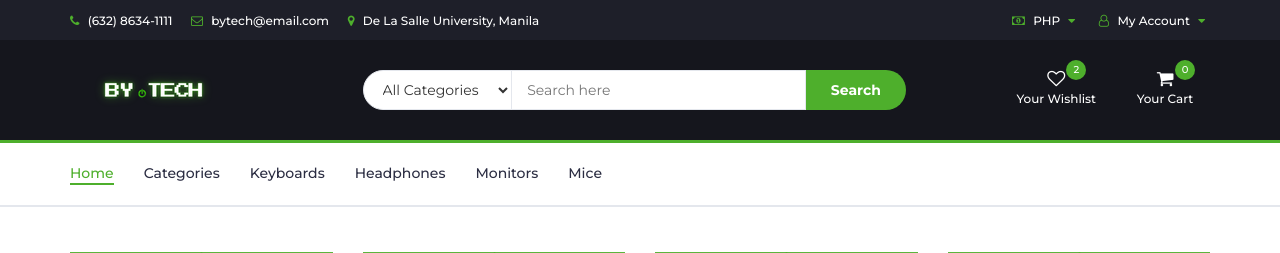
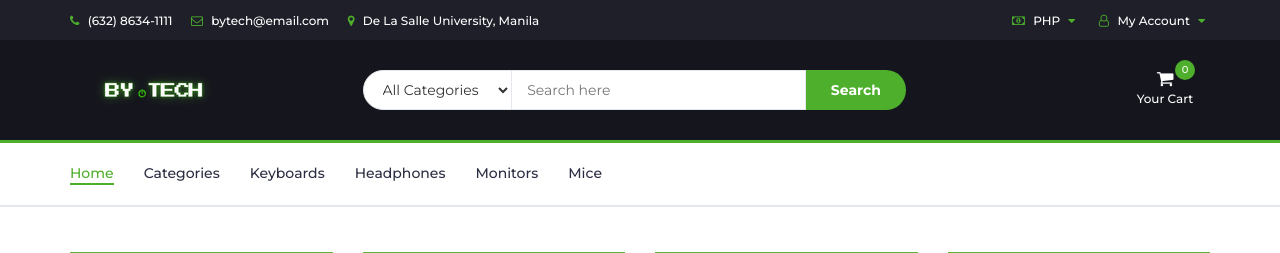
Before and after one commit to Yoshiii04/ITDBADM5, a PHP site: page /index.php in a window 1280 px wide. Shown: the top 253 px of the page. Run offline with PHP 8.4, Linux system fonts and the light colour scheme; data comes from the database, SQL or seed files in the repository.

Commit message:
Removed cut features

```diff
--- a/website/footer.php
+++ b/website/footer.php
@@ -76,7 +76,7 @@
 									<li><a href="about.php">About Us</a></li>
 									<li><a href="contact.php">Contact Us</a></li>
 									<li><a href="privacy.php">Privacy Policy</a></li>
-									<li><a href="returns.php">Orders and Returns</a></li>
+									<li><a href="returns.php">Orders & Returns</a></li>
 									<li><a href="terms.php">Terms & Conditions</a></li>
 								</ul>
 							</div>
@@ -84,11 +84,9 @@
 
 						<div class="col-md-3 col-xs-6">
 							<div class="footer">
-								<h3 class="footer-title">Service</h3>
+								<h3 class="footer-title">My Account</h3>
 								<ul class="footer-links">
-									<li><a href="#">My Account</a></li>
 									<li><a href="cart.php">View Cart</a></li>
-									<li><a href="wishlist.php">Wishlist</a></li>
 									<li><a href="orderhistory.php">Track My Order</a></li>
 									<li><a href="service.php">Help</a></li>
 								</ul>
--- a/website/header.php
+++ b/website/header.php
@@ -163,15 +163,6 @@ error_log("Cart data: count={$cartData['count']}, total={$cartData['total']}, it
                 <!-- ACCOUNT -->
                 <div class="col-md-3 clearfix">
                     <div class="header-ctn">
-                        <!-- Wishlist -->
-                        <div>
-                            <a href="wishlist.php">
-                                <i class="fa fa-heart-o"></i>
-                                <span>Your Wishlist</span>
-                                <div class="qty">2</div>
-                            </a>
-                        </div>
-                        <!-- /Wishlist -->
 
                         <!-- Cart -->
                         <div class="dropdown">
```
